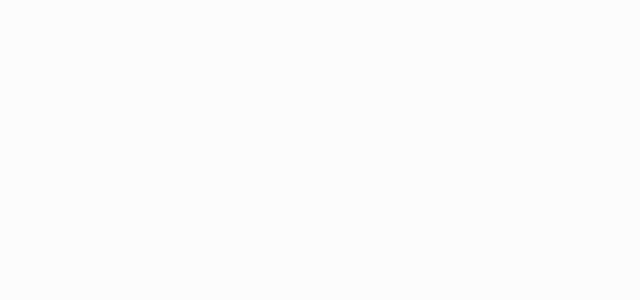
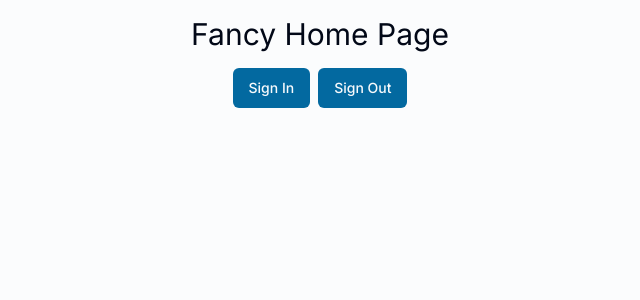
Before and after one commit to VaheStepanyan100/calendal, a Next.js app: page / in a window 1280 px wide. Shown: the top 300 px of the page, without its empty margins (320-960 px from the left). Built offline with nearby package versions, Linux system fonts and the light colour scheme.

Commit message:
Init Home page

```diff
--- a/src/app/page.tsx
+++ b/src/app/page.tsx
@@ -1,3 +1,13 @@
+import { Button } from "@/components/ui/button";
+
 export default function HomePage() {
-  return null;
+  return (
+    <div className="text-center container my-4 mx-auto">
+      <h1 className="text-3xl mb-4">Fancy Home Page</h1>
+      <div className="flex gap-2 justify-center">
+        <Button>Sign In</Button>
+        <Button>Sign Out</Button>
+      </div>
+    </div>
+  )
 }
```
